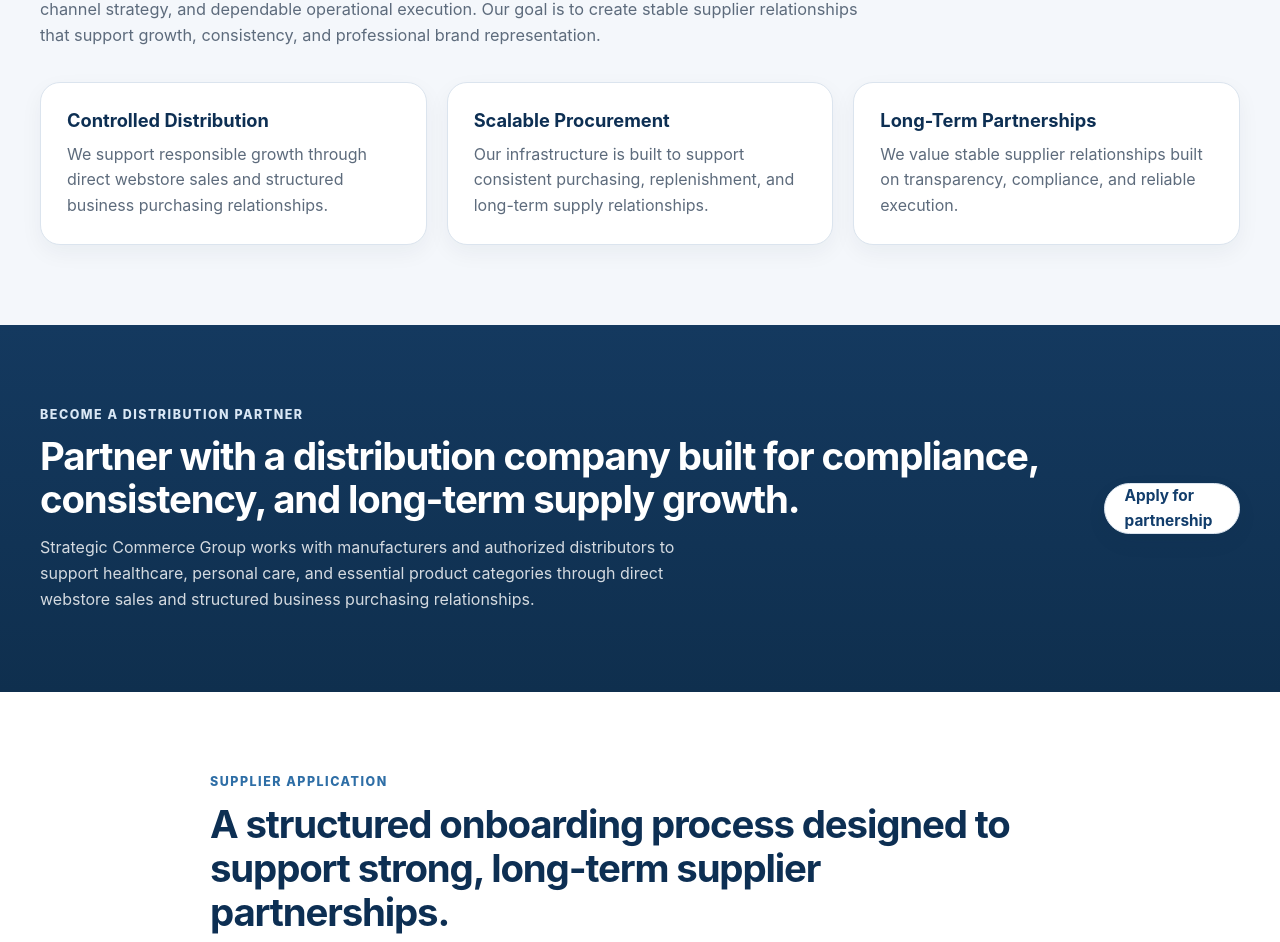
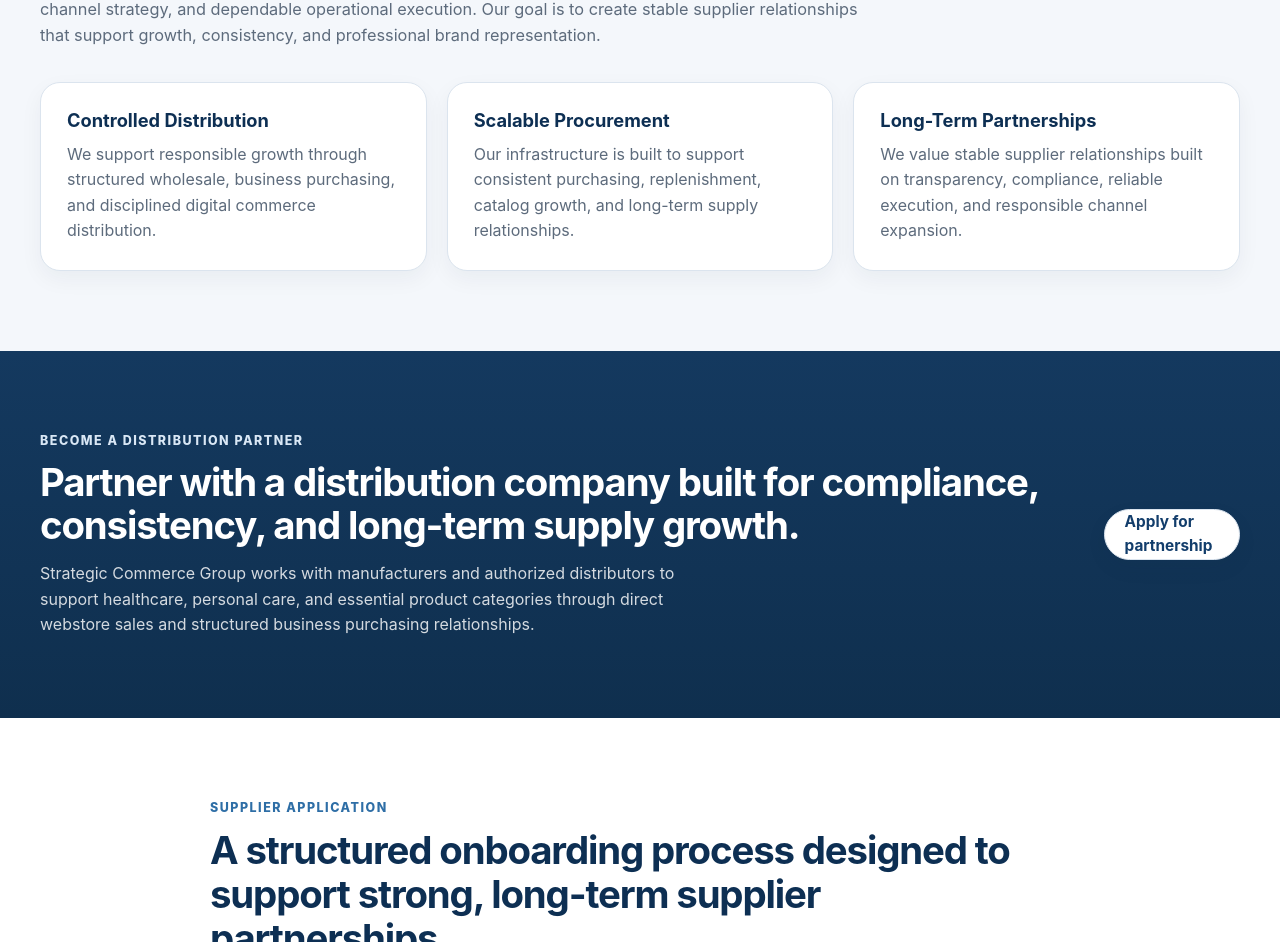
Before and after one commit to larryfelix66/strategic-commerce-group-site, a React (Vite) app: page / in a window 1280 px wide. Shown: the part 7316-8258 px from the top of the page. Built offline with nearby package versions, Linux system fonts and the light colour scheme.

Commit message:
Update App.jsx

```diff
--- a/src/App.jsx
+++ b/src/App.jsx
@@ -64,15 +64,15 @@
 const whyBrandsPartner = [
   {
     title: 'Controlled Distribution',
-    text: 'We support responsible growth through direct webstore sales and structured business purchasing relationships.'
+    text: 'We support responsible growth through structured wholesale, business purchasing, and disciplined digital commerce distribution.'
   },
   {
     title: 'Scalable Procurement',
-    text: 'Our infrastructure is built to support consistent purchasing, replenishment, and long-term supply relationships.'
+    text: 'Our infrastructure is built to support consistent purchasing, replenishment, catalog growth, and long-term supply relationships.'
   },
   {
     title: 'Long-Term Partnerships',
-    text: 'We value stable supplier relationships built on transparency, compliance, and reliable execution.'
+    text: 'We value stable supplier relationships built on transparency, compliance, reliable execution, and responsible channel expansion.'
   }
 ];
 
```
